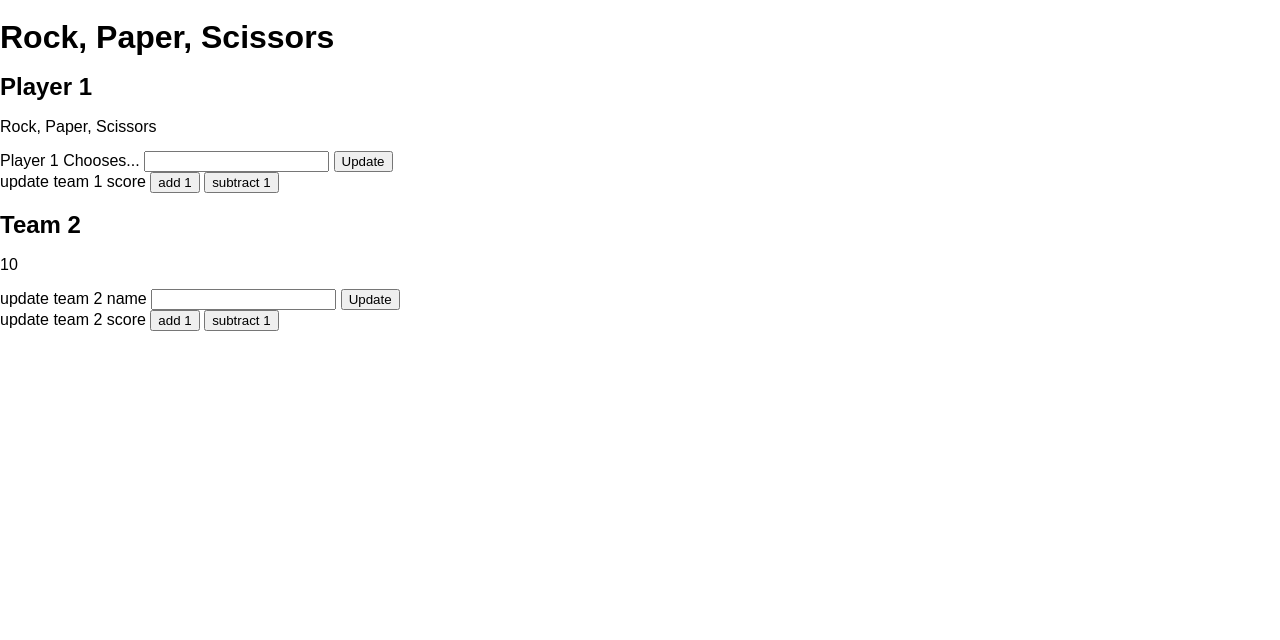
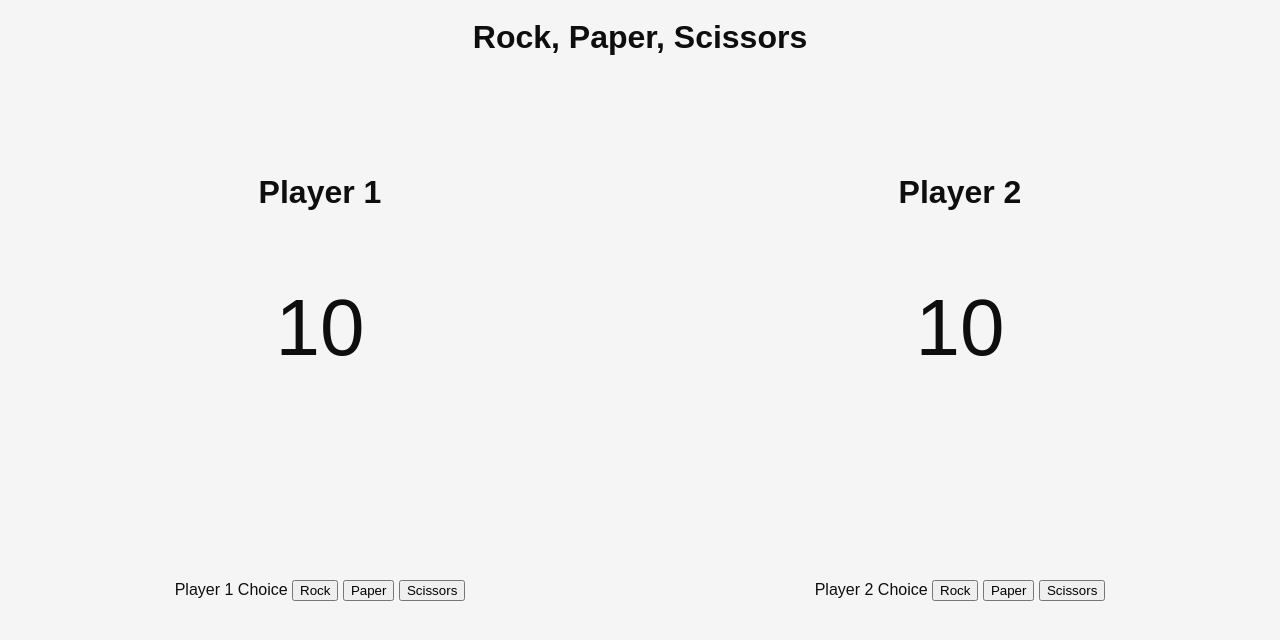
Before and after one commit to uncrownedthrone/pt-rock-paper-scissors, a website: page public/index.html in a window 1280 px wide. Drawn offline with Linux system fonts and the light colour scheme.

Commit message:
added comp options and js

```diff
--- a/public/index.html
+++ b/public/index.html
@@ -12,39 +12,30 @@
 		<section class="players">
 			<section class="player one">
 				<section>
-					<h2 class="player-one-name">Player 1</h2>
-					<p class="player-one-choice">Rock, Paper, Scissors</p>
+					<h2 class="player-1-name">Player 1</h2>
+					<p class="player-1-score">10</p>
 				</section>
 				<section>
 					<section>
-						Player 1 Chooses...
-						<!-- add r, p, and s here -->
-						<input type="text" class="team-1-input" />
-						<button class="update-team-1-name">Update</button>
-					</section>
-					<section>
-						update team 1 score
-						<button class="team-1-add-1-button">add 1</button>
-						<button class="team-1-subtract-1-button">subtract 1</button>
+						Player 1 Choice
+						<button class="player-1-rock-button">Rock</button>
+						<button class="player-1-paper-button">Paper</button>
+						<button class="player-1-scissors-button">Scissors</button>
 					</section>
 				</section>
 			</section>
-			<section class="team two">
+			<section class="player two">
 				<section>
-					<h2 class="team-2-name">Team 2</h2>
-					<p class="team-2-score">10</p>
+					<h2 class="player-2-name">Player 2</h2>
+					<p class="player-2-score">10</p>
 				</section>
 
 				<section>
 					<section>
-						update team 2 name
-						<input type="text" class="team-2-input" />
-						<button class="update-team-2-name">Update</button>
-					</section>
-					<section>
-						update team 2 score
-						<button class="team-2-add-1-button">add 1</button>
-						<button class="team-2-subtract-1-button">subtract 1</button>
+						Player 2 Choice
+						<button class="player-2-rock-button">Rock</button>
+						<button class="player-2-paper-button">Paper</button>
+						<button class="player-2-scissors-button">Scissors</button>
 					</section>
 				</section>
 			</section>
--- a/public/main.js
+++ b/public/main.js
@@ -1,8 +1,42 @@
+// defining querySelector shortcut variable to save time
+const qs = (element) => document.querySelector(element);
+
+// computer choice based on random number
+const compPick = Math.random();
+
+// setting parameters for computer choice
+if (compPick < 0.33) {
+	compPick = 'rock';
+} else if (compPick <= 0.67) {
+	compPick = 'paper';
+} else {
+	compPick = 'scissors';
+}
+
 const main = () => {
-	if (document.querySelector('h1.hello-world')) {
-		document.querySelector('h1.hello-world').textContent =
-			'Rock, Paper, Scissors!';
+	if (playerOneChoice === compPick) {
+		return 'Tie';
+	}
+	if (playerOneChoice === 'rock') {
+		if ((compPick = 'scissors')) {
+			return 'You Win';
+		} else {
+			return 'You Lose';
+		}
+	}
+	if (playerOneChoice === 'scissors') {
+		if ((compPick = 'paper')) {
+			return 'You Win';
+		} else {
+			return 'You Lose';
+		}
+	}
+	if (playerOneChoice === 'paper') {
+		if ((compPick = 'rock')) {
+			return 'You Win';
+		} else {
+			return 'You Lose';
+		}
 	}
 };
-
 document.addEventListener('DOMContentLoaded', main);
--- a/public/screen.css
+++ b/public/screen.css
@@ -9,4 +9,43 @@ html {
 body {
 	margin: 0;
 	min-height: 100%;
+	display: flex;
+	flex-direction: column;
+	align-items: center;
+	background-color: whitesmoke;
+	color: rgb(14, 14, 14);
 }
+
+body,
+html {
+	height: 100%;
+}
+
+h1 {
+	text-align: center;
+}
+
+.players {
+	display: flex;
+	justify-content: space-around;
+	width: 100%;
+	height: 75%;
+}
+
+.player {
+	display: flex;
+	align-items: center;
+	flex-direction: column;
+	justify-content: space-around;
+	padding: 0.5rem;
+}
+
+.player h2 {
+	font-size: 2rem;
+}
+
+.player-1-score,
+.player-2-score {
+	text-align: center;
+	font-size: 5rem;
+}
```
